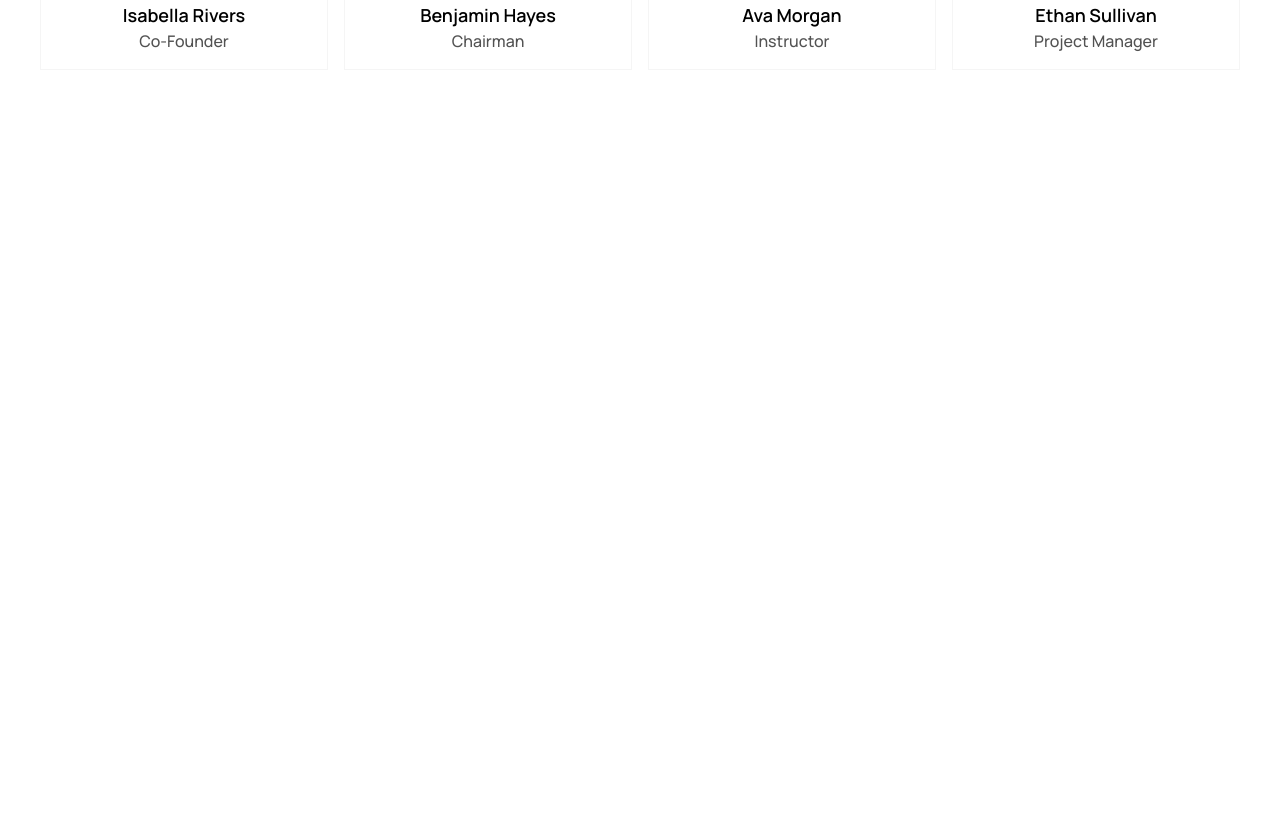
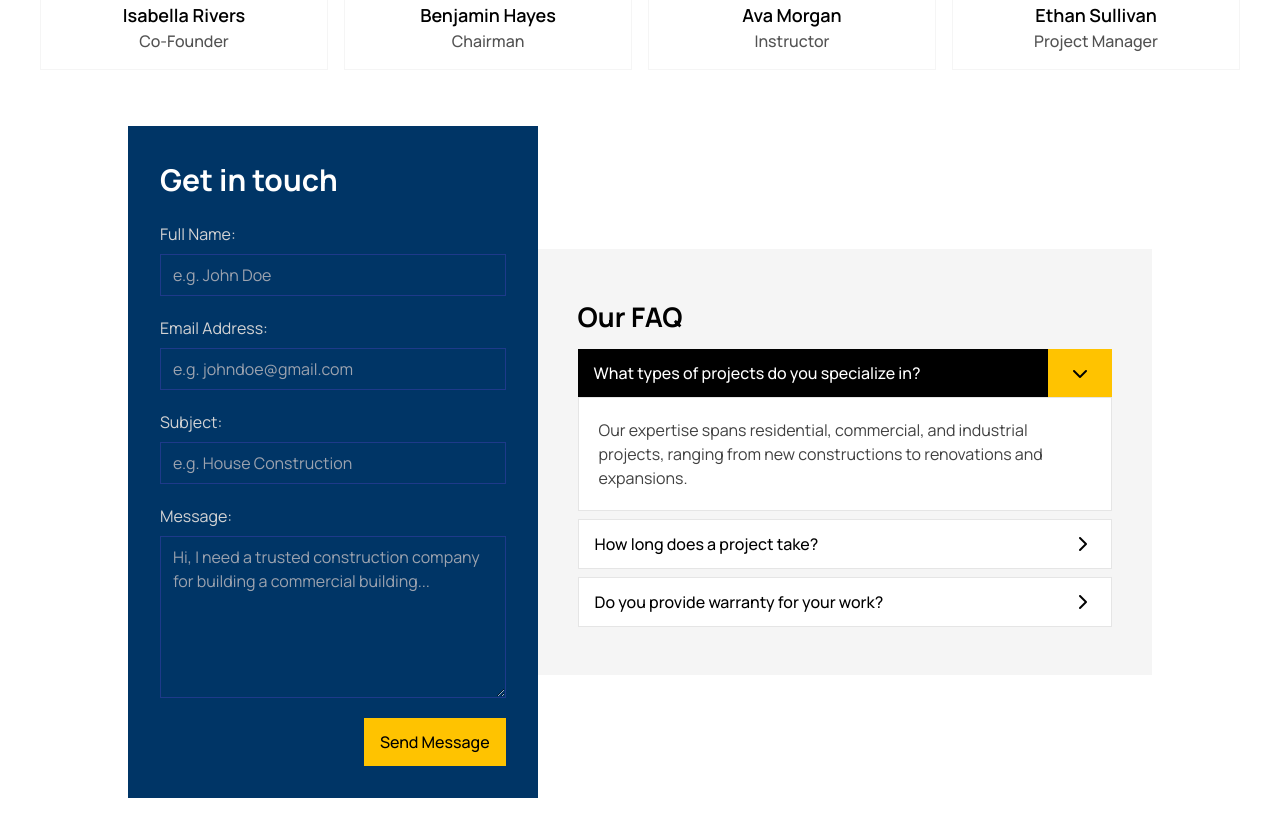
Before and after one commit to Lindrit-Sulaj/Brickwork, a Next.js app: page / in a window 1280 px wide. Shown: the part 2540-3370 px from the top of the page. Before the commit the page ends 2666 px from the top, so only its background shows below. Built offline with nearby package versions, Linux system fonts and the light colour scheme.

Commit message:
Contact section completed

```diff
--- a/app/page.js
+++ b/app/page.js
@@ -1,4 +1,10 @@
-import { Hero, Stats, Services, Sustainability, Team } from '@/containers'
+import {
+  Hero,
+  Stats,
+  Services,
+  Sustainability,
+  Team,
+  Contact } from '@/containers'
 
 export default function Home() {
   return (
@@ -8,6 +14,7 @@ export default function Home() {
       <Services />
       <Sustainability />
       <Team />
+      <Contact />
     </main>
   )
 }
--- /dev/null
+++ b/components/Accordion.jsx
@@ -0,0 +1,56 @@
+"use client"
+import React, { useState, useContext, createContext } from 'react'
+import { AnimatePresence, LayoutGroup, motion } from 'framer-motion';
+
+const AccordionContext = createContext();
+
+function AccordionGroup({ children }) {
+  const [openedAccordion, setOpenedAccordion] = useState('What types of projects do you specialize in?')
+
+  return (
+    <AccordionContext.Provider value={{
+      openedAccordion,
+      setOpenedAccordion
+    }}>
+      <div className='flex flex-col gap-2'>
+        <LayoutGroup>
+          {children}
+        </LayoutGroup>
+      </div>
+    </AccordionContext.Provider>
+  )
+}
+
+function Accordion({ title = '', text = '', }) {
+  const { openedAccordion, setOpenedAccordion } = useContext(AccordionContext)
+  const isOpened = openedAccordion === title;
+
+  const handleClick = () => {
+    if (isOpened) {
+      setOpenedAccordion('');
+      return;
+    }
+
+    setOpenedAccordion(title);
+  }
+
+  return (
+    <div>
+      <button onClick={handleClick} className={`flex pl-4 font-medium items-center justify-between w-full ${isOpened ? 'bg-black text-white' : 'bg-white border-solid border-[1px] border-neutral-200'}`}>
+        <span className='grow text-left pr-2'>{title}</span>
+        <i className={`fa-solid fa-chevron-${isOpened ? 'down' : 'right'} py-5 md:py-4 ${isOpened ? 'bg-mikado text-black px-4 md:px-6' : 'px-4 md:px-6'}`}></i>
+      </button>
+      { isOpened && (
+        <p className='bg-white p-5 text-neutral-700 border-solid border-[1px] border-neutral-200'>
+          { text }
+        </p>
+      ) }
+    </div>
+  )
+}
+
+export {
+  AccordionGroup
+}
+
+export default Accordion;
--- a/components/index.js
+++ b/components/index.js
@@ -1,5 +1,7 @@
 import Navbar from "./Navbar";
+import Accordion from "./Accordion";
 
 export {
-  Navbar
+  Navbar,
+  Accordion
 }
--- /dev/null
+++ b/containers/Contact.jsx
@@ -0,0 +1,47 @@
+import React from 'react';
+import { Accordion } from '@/components';
+import { AccordionGroup } from '@/components/Accordion';
+
+export default function Contact() {
+  return (
+    <section className='px-6 md:px-8 mb-8'>
+      <div className="max-w-screen-lg flex flex-wrap items-center mx-auto">
+        <div className='w-full md:w-2/5 bg-yaleBlue text-white px-4 py-6 md:p-8'>
+          <h2 className='font-bold text-2xl md:text-3xl mt-1'>Get in touch</h2>
+          <form action="" className='mt-6'>
+            <div className='mt-5'>
+              <label className='block text-neutral-300' htmlFor="fullName">Full Name:</label>
+              <input className='block w-full py-2 mt-2 bg-transparent border-solid border-[1px] border-blue-900 px-3 focus:border-blue-700 outline-none transition-all' type="text" id="fullName" placeholder='e.g. John Doe' />
+            </div>
+            <div className='mt-5'>
+              <label className='block text-neutral-300' htmlFor="email">Email Address:</label>
+              <input className='block w-full py-2 mt-2 bg-transparent border-solid border-[1px] border-blue-900 px-3 focus:border-blue-700 outline-none transition-all' type="email" id="email" placeholder='e.g. johndoe@gmail.com' />
+            </div>
+            <div className='mt-5'>
+              <label className='block text-neutral-300' htmlFor="subject">Subject:</label>
+              <input className='block w-full py-2 mt-2 bg-transparent border-solid border-[1px] border-blue-900 px-3 focus:border-blue-700 outline-none transition-all' type="text" id="subject" placeholder='e.g. House Construction' />
+            </div>
+            <div className='mt-5'>
+              <label className='block text-neutral-300' htmlFor="message">Message:</label>
+              <textarea className='block w-full py-2 mt-2 bg-transparent border-solid border-[1px] border-blue-900 px-3 focus:border-blue-700 outline-none transition-all' name="message" placeholder='Hi, I need a trusted construction company for building a commercial building...' id="message" cols="30" rows="6">
+
+              </textarea>
+            </div>
+            <button type='submit' className='ml-auto block mt-5 px-4 py-3 bg-mikado hover:bg-gold text-black font-medium'>Send Message</button>
+          </form>
+        </div>
+        <div className="w-full md:w-3/5 h-full bg-neutral-100 py-6 px-4 md:py-12 md:px-10">
+          <h2 className='font-bold text-2xl md:text-[27px] mt-1 mb-4'>Our FAQ</h2>
+          <AccordionGroup>
+            <Accordion title="What types of projects do you specialize in?" text="Our expertise spans residential, commercial, and industrial projects, ranging from new constructions to renovations and expansions." />
+
+            <Accordion title="How long does a project take?" text="Project durations vary based on complexity, size, and scope, but we strive to ensure efficient timelines and deliver projects on schedule." />
+
+            <Accordion title="Do you provide warranty for your work?" text="Yes, we stand behind the quality of our workmanship and offer warranty coverage to provide our clients with peace of mind for their investment." />
+
+          </AccordionGroup>
+        </div>
+      </div>
+    </section>
+  )
+}
--- a/containers/index.js
+++ b/containers/index.js
@@ -3,11 +3,13 @@ import Stats from "./Stats";
 import Services from "./Services";
 import Sustainability from "./Sustainability";
 import Team from "./Team";
+import Contact from "./Contact";
 
 export {
   Hero,
   Stats,
   Services,
   Sustainability,
-  Team
+  Team,
+  Contact
 }
```
